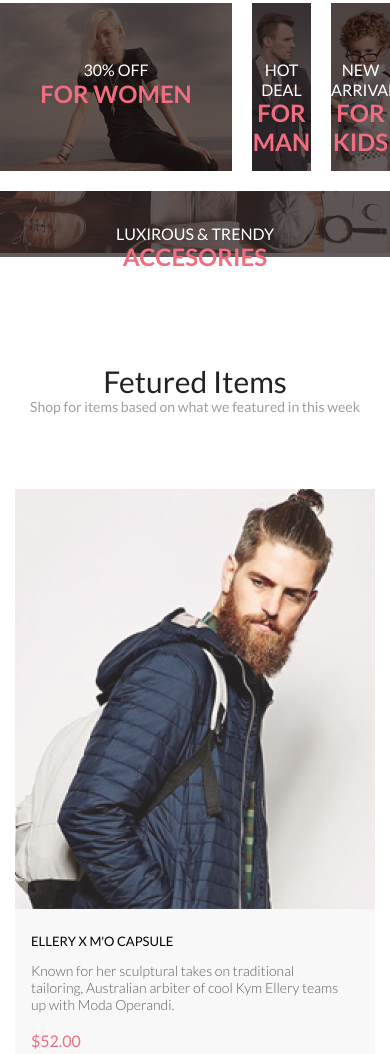
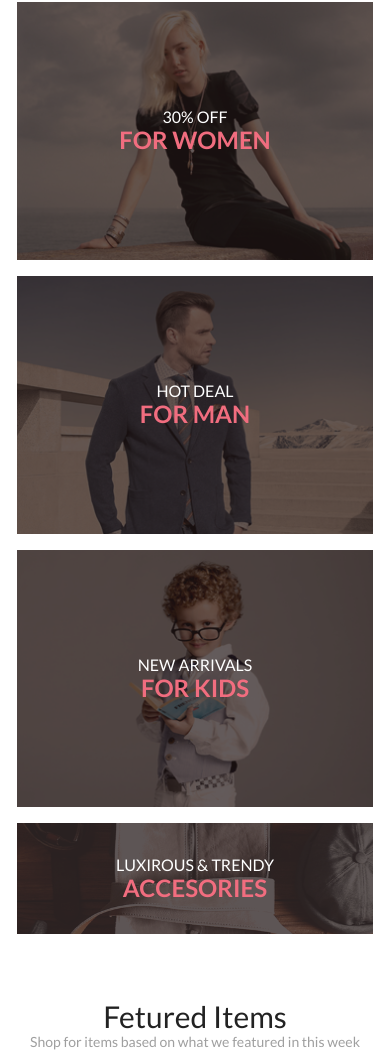
Before and after one commit to igor-rodin/html-css-homeworks, a plain HTML site: page fashion/index.html in a window 390 px wide. Shown: the part 506-1560 px from the top of the page. Drawn offline with Linux system fonts and the light colour scheme.

Commit message:
Done lesson 14

```diff
--- a/fashion/style.css
+++ b/fashion/style.css
@@ -6,7 +6,7 @@
 
 img {
     display: block;
-    max-width: 100%;
+    width: 100%;
 }
 
 a {
@@ -181,10 +181,6 @@ body {
     grid-column: span 3;
 }
 
-.offer_big>.title-wrapper {
-    padding: 65px 0;
-}
-
 .offer__title {
     text-align: center;
     font-size: 16px;
@@ -205,7 +201,9 @@ body {
     top: 0;
     bottom: 0;
     right: 0;
-    padding: 105px 0;
+    display: flex;
+    align-items: center;
+    justify-content: center;
 }
 
 .products {
@@ -366,14 +364,6 @@ body {
         gap: 20px;
     }
 
-    .offer_big>.title-wrapper {
-        padding: 33px 0;
-    }
-
-    .title-wrapper {
-        padding-top: 57px;
-        padding-bottom: 57px;
-    }
 
     .catalog {
         gap: 16px;
@@ -431,4 +421,39 @@ body {
     .title__down {
         font-size: 20px;
     }
+
+    .offers {
+        padding-top: 64px;
+        padding-bottom: 64px;
+    }
+
+    .offers-content {
+        grid-template-columns: 1fr;
+        row-gap: 16px;
+        padding-left: 4.26666%;
+        padding-right: 4.26666%;
+    }
+
+    .offer_big {
+        grid-column: auto;
+        height: 111px;
+    }
+
+    .catalog {
+        grid-template-columns: 1fr;
+        padding-left: 1.3333%;
+        padding-right: 1.3333%;
+    }
+
+    .products {
+        padding-bottom: 85px;
+    }
+
+    .products__text {
+        margin-bottom: 65px;
+    }
+
+    .products__catalog {
+        margin-bottom: 40px;
+    }
 }
```
